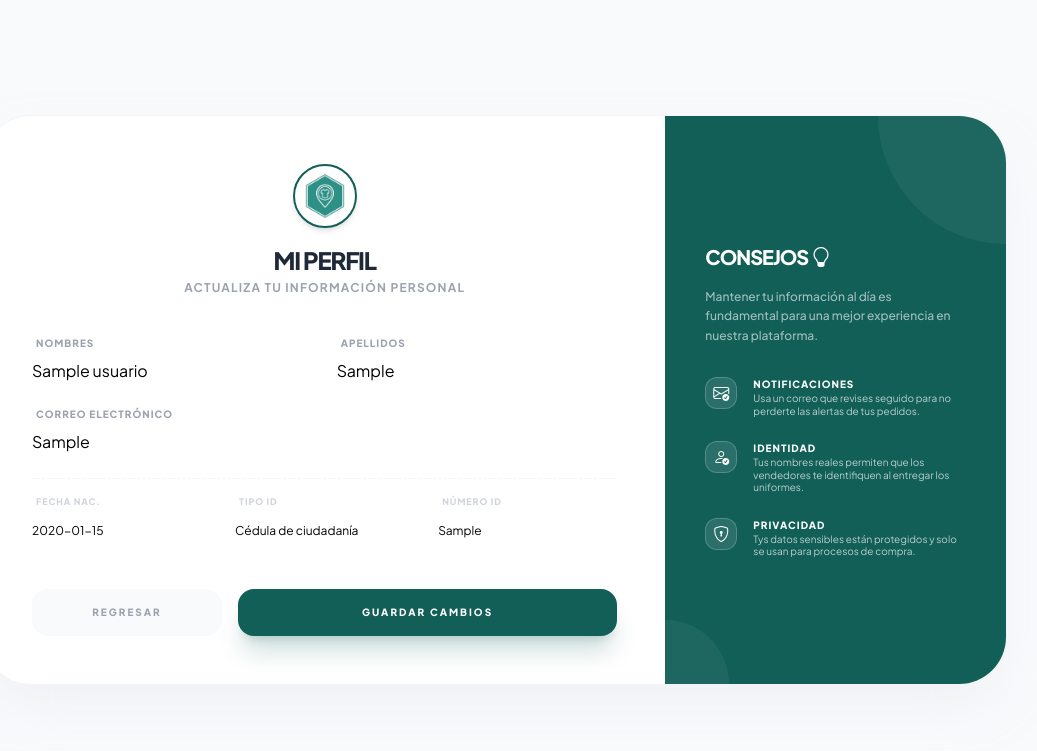
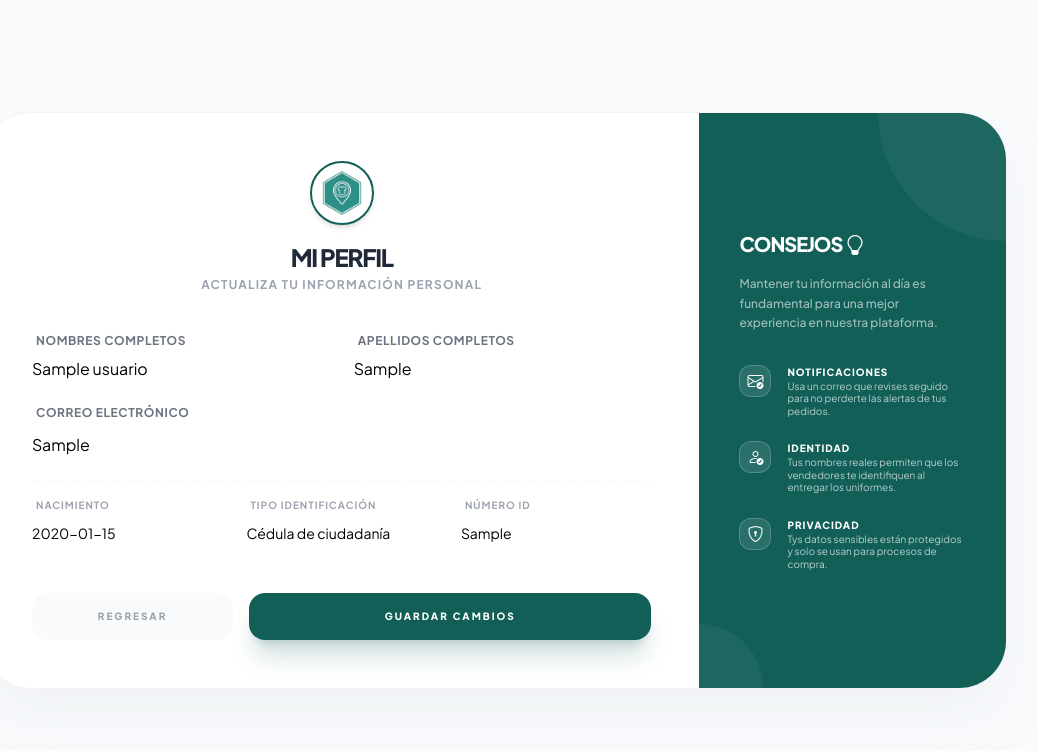
Before and after one commit to phlpwht/Unisena-Python, a Django app: template usuario/templates/editar_perfil.html in a window 1280 px wide. Shown: the top 751 px of the page, without its empty margins (145-1182 px from the left). Run offline with Django 5.2, Linux system fonts and the light colour scheme; the template is opened without the code that fills it: values that come from a table or form of the project are taken from there, others are empty; tables that the repository leaves empty hold one stand-in row (values such as "Sample post"); some libraries are stand-ins or nearby versions.

Commit message:
Se hicieron algunas mejoras en editar perfil, teniendo en cuenta eln inicio con google

```diff
--- a/usuario/templates/editar_perfil.html
+++ b/usuario/templates/editar_perfil.html
@@ -11,10 +11,10 @@
         @import url('https://fonts.googleapis.com/css2?family=Plus+Jakarta+Sans:wght@400;500;600;700;800&display=swap');
         body { font-family: 'Plus Jakarta Sans', sans-serif; background: #f8fafc; }
         .form-input {
-            @apply w-full p-3 rounded-2xl border-2 border-gray-100 outline-none transition-all duration-300 focus:border-[#125f58] focus:ring-4 focus:ring-[#125f58]/10;
+            @apply w-full px-4 py-3 rounded-2xl border-2 border-gray-100 bg-white outline-none transition-all duration-300 focus:border-[#125f58] focus:ring-4 focus:ring-[#125f58]/10 text-gray-700 font-medium shadow-sm;
         }
         .readonly-field {
-            @apply bg-gray-50 border-gray-100 text-gray-400 cursor-not-allowed font-medium;
+            @apply bg-gray-100/80 border-transparent text-gray-500 cursor-not-allowed font-bold opacity-60 shadow-none;
         }
         .alert-custom {
             background: #e9f9e4;
@@ -29,7 +29,7 @@
         <div class="flex flex-col lg:flex-row h-full">
 
             <!-- FORMULARIO (LADO IZQUIERDO) -->
-            <div class="lg:w-2/3 p-8 md:p-12">
+            <div class="lg:w-[70%] p-8 md:p-12">
                 <!-- Header / Logo -->
                 <div class="text-center mb-10">
                     <a href="{% url 'landing' %}">
@@ -53,22 +53,31 @@
 
                     <div class="grid grid-cols-1 md:grid-cols-2 gap-6">
                         <div>
-                            <label class="block text-[10px] font-black text-gray-400 uppercase tracking-widest mb-2 ml-1">Nombres</label>
+                            <label class="block text-xs font-bold text-gray-500 uppercase tracking-wider mb-2 ml-1">Nombres Completos</label>
+                            <div class="group">
                                 <input type="text" name="nombres" value="{{ usuario.nombres }}"
                                     {% if es_social %}readonly class="form-input readonly-field"{% else %}class="form-input"{% endif %}
                                     required pattern="[a-zA-ZáéíóúÁÉÍÓÚñÑ ]+" maxlength="50">
                             </div>
+                        </div>
                         <div>
-                            <label class="block text-[10px] font-black text-gray-400 uppercase tracking-widest mb-2 ml-1">Apellidos</label>
+                            <label class="block text-xs font-bold text-gray-500 uppercase tracking-wider mb-2 ml-1">Apellidos Completos</label>
+                            <div class="group">
                                 <input type="text" name="apellidos" value="{{ usuario.apellidos }}"
                                     {% if es_social %}readonly class="form-input readonly-field"{% else %}class="form-input"{% endif %}
                                     required pattern="[a-zA-ZáéíóúÁÉÍÓÚñÑ ]+" maxlength="50">
                             </div>
                         </div>
+                    </div>
 
-                    <div>
-                        <label class="block text-[10px] font-black text-gray-400 uppercase tracking-widest mb-2 ml-1">Correo Electrónico</label>
-                        <input type="email" name="correo" value="{{ usuario.correo }}" class="form-input" required>
+                    <div class="space-y-3">
+                        <label class="block text-xs font-bold text-gray-500 uppercase tracking-wider mb-1 ml-1">Correo Electrónico</label>
+                        <div class="group">
+                            <!-- Se añade w-full y min-w-[300px] para asegurar que se vea todo el correo -->
+                            <input type="email" name="correo" value="{{ usuario.correo }}"
+                                {% if es_social %}readonly class="form-input readonly-field w-full"{% else %}class="form-input w-full"{% endif %}
+                                required title="{{ usuario.correo }}" style="min-width: 100%;">
+                        </div>
                         {% for message in messages %}
                             {% if "correo" in message.message %}
                                 <p class="text-[10px] text-red-500 font-bold mt-1 ml-1">{{ message }}</p>
@@ -76,30 +85,41 @@
                         {% endfor %}
                     </div>
 
-                    <div class="grid grid-cols-1 md:grid-cols-3 gap-6 pt-4 border-t border-dashed border-gray-100">
+                    <div class="grid grid-cols-1 {% if not es_social %}md:grid-cols-3{% else %}md:grid-cols-1{% endif %} gap-6 pt-4 border-t border-dashed border-gray-100">
+                        {% if not es_social %}
                         <div>
-                            <label class="block text-[9px] font-black text-gray-300 uppercase tracking-widest mb-2 ml-1">Fecha Nac.</label>
-                            <input type="text" value="{{ usuario.fecha_nacimiento|date:'Y-m-d' }}" class="form-input readonly-field text-xs" readonly>
+                            <label class="block text-[10px] font-bold text-gray-400 uppercase tracking-widest mb-2 ml-1">Nacimiento</label>
+                            <div class="relative">
+                                <input type="text" value="{{ usuario.fecha_nacimiento|date:'Y-m-d' }}" class="form-input readonly-field text-sm" readonly>
+                            </div>
                         </div>
                         <div>
-                            <label class="block text-[9px] font-black text-gray-300 uppercase tracking-widest mb-2 ml-1">Tipo Id</label>
-                            <input type="text" value="{{ usuario.get_tipo_identificacion_display|default:usuario.tipo_identificacion }}" class="form-input readonly-field text-xs" readonly>
+                            <label class="block text-[10px] font-bold text-gray-400 uppercase tracking-widest mb-2 ml-1">Tipo Identificación</label>
+                            <div class="relative">
+                                <input type="text" value="{{ usuario.get_tipo_identificacion_display|default:usuario.tipo_identificacion }}" class="form-input readonly-field text-sm" readonly>
                             </div>
+                        </div>
+                        {% endif %}
                         <div>
-                            <label class="block text-[9px] font-black text-gray-300 uppercase tracking-widest mb-2 ml-1">Número Id</label>
-                            <input type="text" value="{{ usuario.num_identificacion }}" class="form-input readonly-field text-xs" readonly>
+                            <label class="block text-[10px] font-bold text-gray-400 uppercase tracking-widest mb-2 ml-1">Número Id</label>
+                            <div class="relative">
+                                <input type="text" value="{{ usuario.num_identificacion }}" class="form-input readonly-field text-sm" readonly>
+                            </div>
                         </div>
                     </div>
 
                     <div class="flex gap-4 pt-6">
-                        <a href="{% url 'landing' %}" class="flex-1 text-center py-4 bg-gray-50 text-gray-400 rounded-2xl font-black text-[10px] uppercase tracking-[0.2em] hover:bg-gray-100 transition">Regresar</a>
+                        <!-- El botón Regresar ocupará todo el ancho si el usuario es social -->
+                        <a href="{% url 'landing' %}" class="{% if es_social %}w-full{% else %}flex-1{% endif %} text-center py-4 bg-gray-50 text-gray-400 rounded-2xl font-black text-[10px] uppercase tracking-[0.2em] hover:bg-gray-100 transition">Regresar</a>
+                        {% if not es_social %}
                             <button type="submit" class="flex-[2] py-4 bg-[#125f58] text-white rounded-2xl font-black text-[10px] uppercase tracking-[0.2em] shadow-xl shadow-[#125f58]/20 hover:bg-[#0d4742] transition-all active:scale-95">Guardar Cambios</button>
+                        {% endif %}
                     </div>
                 </form>
             </div>
 
             <!-- PANEL LATERAL (CONSEJOS) -->
-            <div class="lg:w-1/3 bg-[#125f58] p-10 flex flex-col justify-center text-white relative overflow-hidden">
+            <div class="lg:w-[30%] bg-[#125f58] p-10 flex flex-col justify-center text-white relative overflow-hidden">
                 <!-- Adorno fondo -->
                 <div class="absolute top-0 right-0 w-64 h-64 bg-white/5 rounded-full -mr-32 -mt-32"></div>
                 <div class="absolute bottom-0 left-0 w-32 h-32 bg-white/5 rounded-full -ml-16 -mb-16"></div>
@@ -141,7 +161,7 @@
                             <div>
                                 <h4 class="text-[10px] font-black uppercase tracking-widest mb-1 text-white">Cuenta vinculada</h4>
                                 <p class="text-white/60 text-[10px] font-bold leading-tight uppercase italic">
-                                    Ten en cuenta que si iniciaste sesión con Google no podrás cambiar ninguno de tus datos.
+                                    Al usar Google, tus datos de identificación están protegidos y no requieren edición manual.
                                 </p>
                             </div>
                         </div>
```
Also changed, not shown: usuario/views.py (+13 -10 lines). Lines whose indentation alone changed are shown as unchanged.
